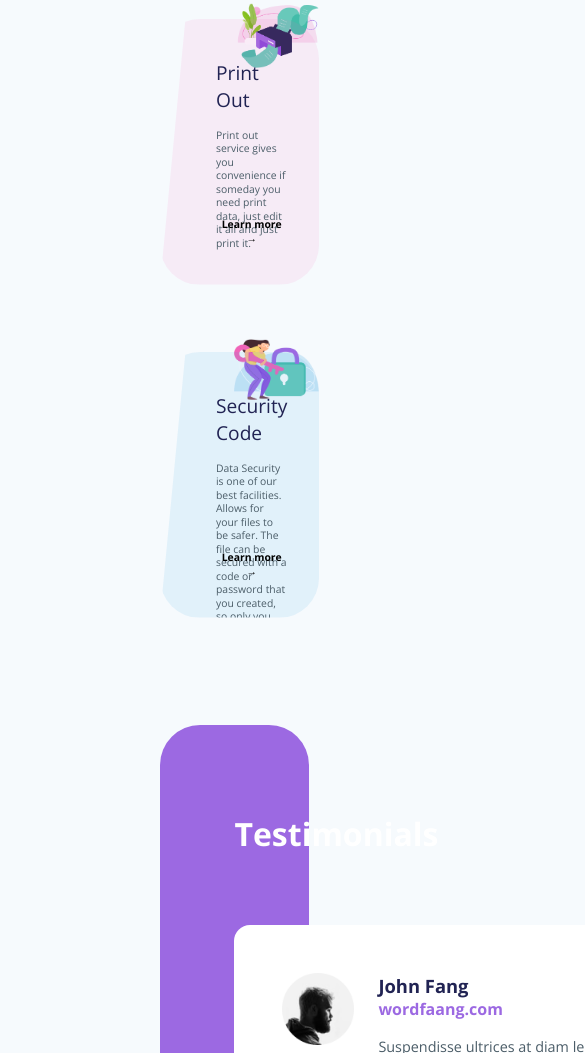
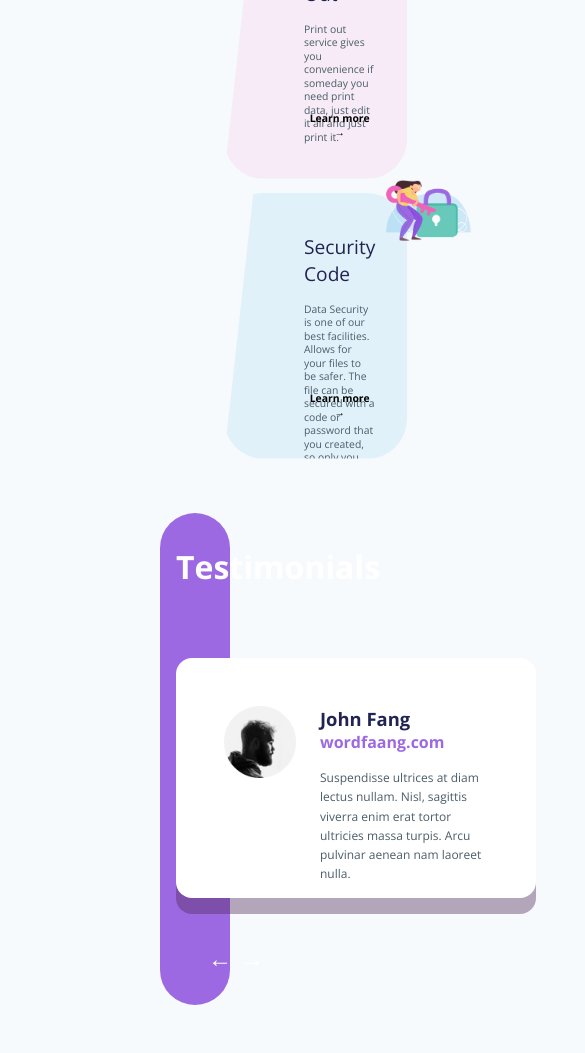
Before and after one commit to WiLLiaM-noD/DataWarehouse-LandingPage, a plain HTML site: page index.html in a window 390 px wide. Shown: the part 2728-3781 px from the top of the page, 585 px wide, since content can reach past the window. Drawn offline with nearby package versions, Linux system fonts and the light colour scheme.

Commit message:
Fixing Media Query

```diff
--- a/styles/style.css
+++ b/styles/style.css
@@ -536,13 +536,43 @@ body {
   }
 
   .feature {
-    grid-template-rows: repeat(4, 1fr);
+    grid-template-rows: repeat(4, 30rem);
     grid-template-columns: none;
     column-gap: 4rem;
   }
 
   .feature__text > p {
     height: 20rem;
+  }
+
+  .feature__base {
+    padding: 0 8rem;
+  }
+
+  .feature__single {
+    padding-left: 10rem;
+  }
+
+  .testimonials__container {
+    padding: 4rem 2rem;
+  }
+
+  .testimonials__container > h3 {
+    text-align: center;
+    display: block;
+  }
+
+  .testimonial {
+    width: 45rem;
+    height: 30rem;
+  }
+
+  .testimonial__text > p {
+    font-size: 1.5rem;
+  }
+
+  .footer__brand {
+    margin-right: 16rem;
   }
 
   .heading__img {
@@ -576,7 +606,6 @@ body {
 
   .feature__text {
     margin-left: 0;
-
   }
 
   .feature__text > p {
```
Lines whose indentation alone changed are shown as unchanged.
